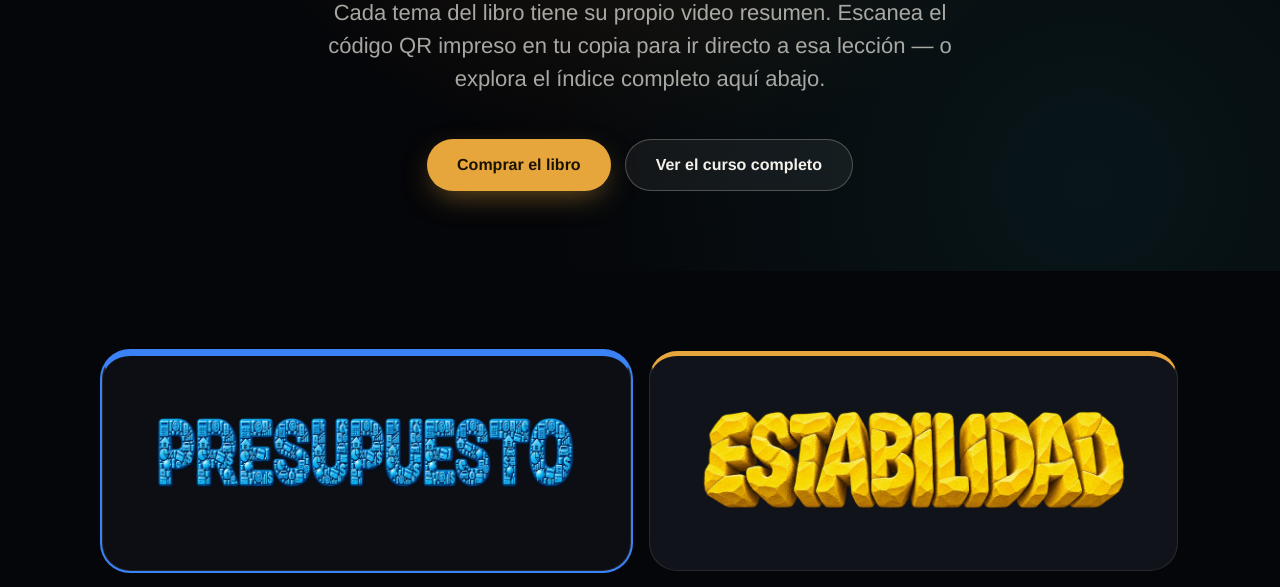
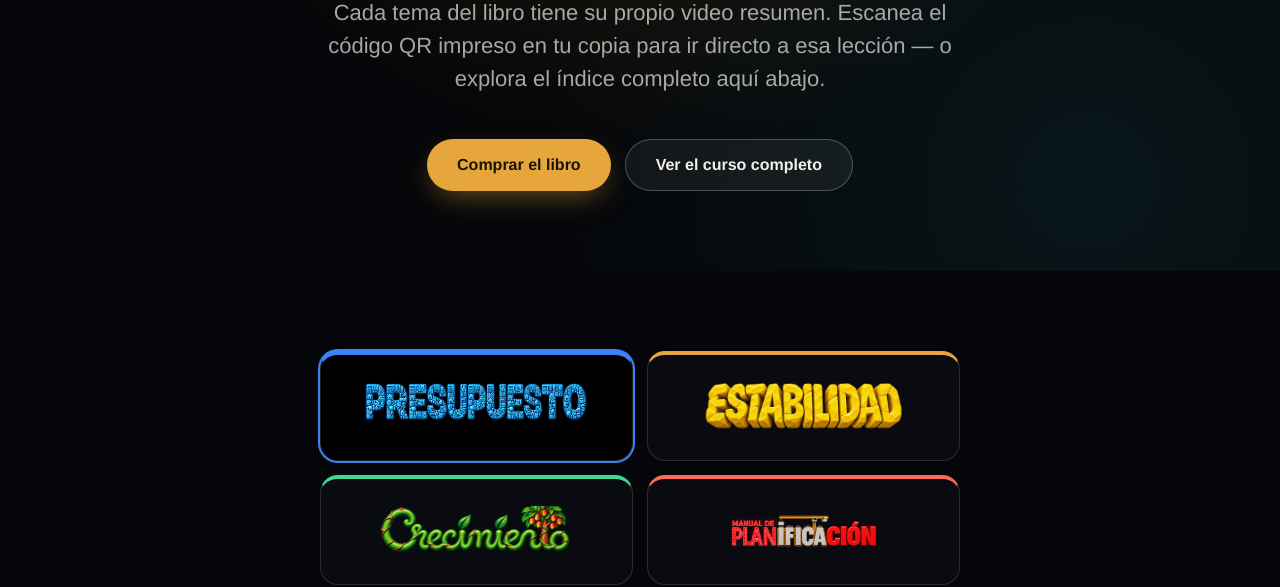
Before and after one commit to maldonadomelvin1996-svg/logic-money-site, a plain HTML site: page libro.html in a window 1280 px wide. Shown: the part 323-910 px from the top of the page. Drawn offline with Linux system fonts and the light colour scheme.

Commit message:
Achicar las tarjetas de unidad del libro y oscurecer su fondo
La cuadrícula 2x2 quedó demasiado grande y con un fondo que se veía
deslavado. Se reduce el tamaño de las tarjetas y el wordmark, se
angosta el contenedor de la cuadrícula, y se usa un fondo casi negro
para que el borde de color y el texto resalten más.

Co-Authored-By: Claude Sonnet 5 <noreply@anthropic.com>
Claude-Session: https://claude.ai/code/session_01Jiddjkco2RsYtca9a7RzYW

```diff
--- a/assets/css/styles.css
+++ b/assets/css/styles.css
@@ -463,28 +463,29 @@ a { color: inherit; }
   font-size: 20px;
 }
 
-.ls-unit-grid { display: grid; grid-template-columns: 1fr; gap: 18px; }
-@media (min-width: 680px) { .ls-unit-grid { grid-template-columns: 1fr 1fr; } }
+.ls-unit-grid-wrap { max-width: 640px; margin: 0 auto; }
+.ls-unit-grid { display: grid; grid-template-columns: 1fr 1fr; gap: 14px; }
+@media (max-width: 480px) { .ls-unit-grid { grid-template-columns: 1fr 1fr; gap: 10px; } }
 
 .ls-unit-tile {
   display: flex;
   align-items: center;
   justify-content: center;
-  min-height: 220px;
-  padding: 36px 24px;
-  background: var(--card);
-  border: 1px solid var(--card-border);
-  border-top: 5px solid var(--accent);
-  border-radius: 28px;
+  min-height: 110px;
+  padding: 18px 14px;
+  background: #0A0B10;
+  border: 1px solid var(--border);
+  border-top: 4px solid var(--accent);
+  border-radius: 18px;
   cursor: pointer;
-  transition: transform .2s ease, border-color .2s ease, background .2s ease;
+  transition: transform .15s ease, border-color .15s ease, background .15s ease;
 }
-.ls-unit-tile:hover { transform: translateY(-5px); background: var(--bg-raise); }
-.ls-unit-tile.ls-tab-active { background: var(--bg-raise); box-shadow: 0 0 0 2px var(--accent); }
-.ls-unit-tile-wordmark { height: 92px; width: auto; max-width: 90%; object-fit: contain; }
-@media (min-width: 680px) { .ls-unit-tile-wordmark { height: 110px; } }
+.ls-unit-tile:hover { transform: translateY(-3px); background: #000; }
+.ls-unit-tile.ls-tab-active { background: #000; box-shadow: 0 0 0 2px var(--accent); }
+.ls-unit-tile-wordmark { height: 40px; width: auto; max-width: 88%; object-fit: contain; }
+@media (min-width: 480px) { .ls-unit-tile-wordmark { height: 50px; } }
 
-.ls-unit-panel { background: var(--card); border: 1px solid var(--card-border); border-radius: 24px; padding: 32px 28px; margin-top: 20px; }
+.ls-unit-panel { max-width: 640px; margin: 20px auto 0; background: #0A0B10; border: 1px solid var(--border); border-radius: 24px; padding: 32px 28px; }
 
 .ls-book-chapter { margin-bottom: 20px; }
 .ls-book-chapter:last-child { margin-bottom: 0; }
--- a/libro.html
+++ b/libro.html
@@ -41,7 +41,8 @@
 
   <section class="ls-section ls-section-tight">
     <div class="ls-wrap" data-tabs>
-      <div class="ls-unit-grid ls-reveal">
+      <div class="ls-unit-grid-wrap ls-reveal">
+        <div class="ls-unit-grid">
         <button class="ls-unit-tile ls-tab-active" data-tab-btn="presupuesto" style="--accent:var(--blue)">
           <img class="ls-unit-tile-wordmark" src="assets/img/flows/presupuesto.png" alt="Presupuesto">
         </button>
@@ -54,6 +55,7 @@
         <button class="ls-unit-tile" data-tab-btn="planificacion" style="--accent:var(--warn)">
           <img class="ls-unit-tile-wordmark" src="assets/img/flows/planificacion.png" alt="Planificación">
         </button>
+        </div>
       </div>
 
       <div class="ls-reveal">
```
